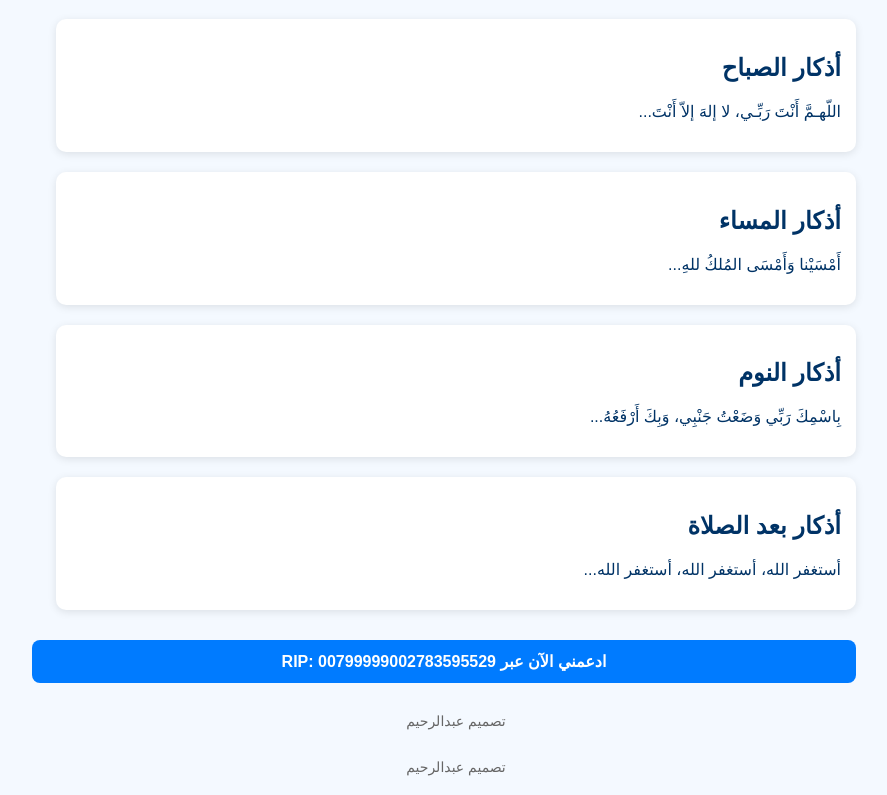
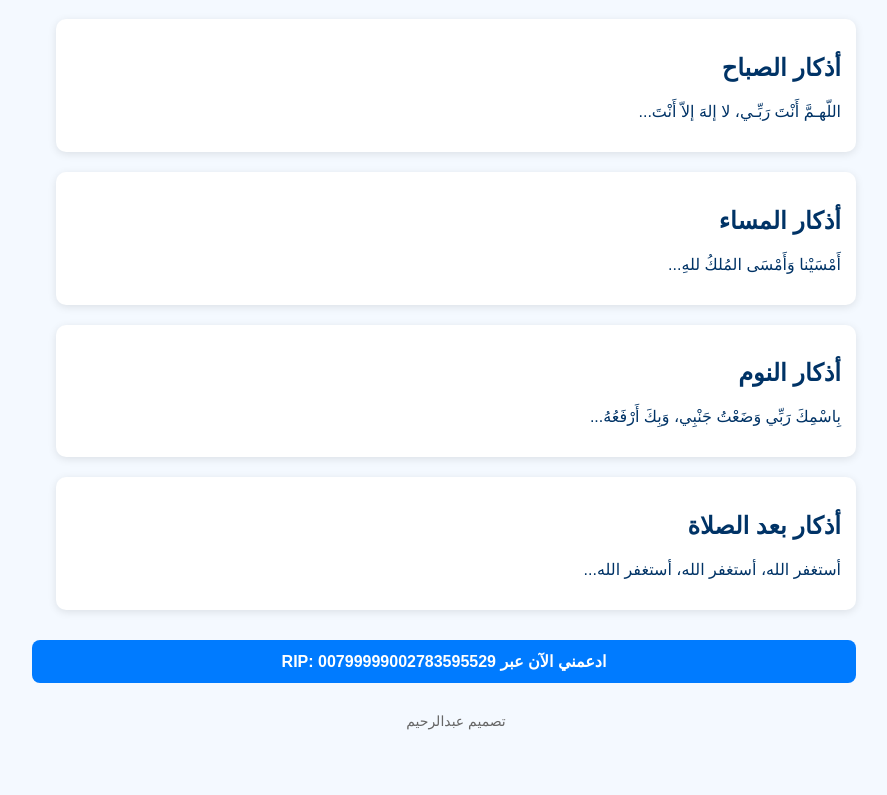
Before and after one commit to ghanemabderrahim/azkar, a plain HTML site: page index.html in a window 1280 px wide. Shown: the part 82-877 px from the top of the page, without its empty margins (184-1071 px from the left). After the commit the page ends 831 px from the top, so only its background shows below. Drawn offline with Linux system fonts and the light colour scheme.

Commit message:
Add files via upload

```diff
--- a/index.html
+++ b/index.html
@@ -1,3 +1,4 @@
+
 <!DOCTYPE html>
 <html lang="ar" dir="rtl">
 <head>
@@ -95,9 +96,3 @@
   </footer>
 </body>
 </html>
-
-  <footer>
-    تصميم عبدالرحيم
-  </footer>
-</body>
-</html>
```
